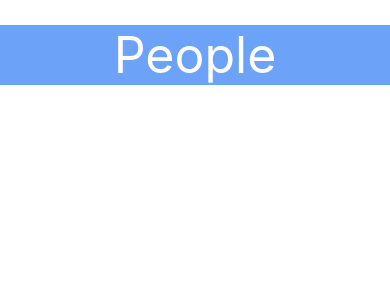
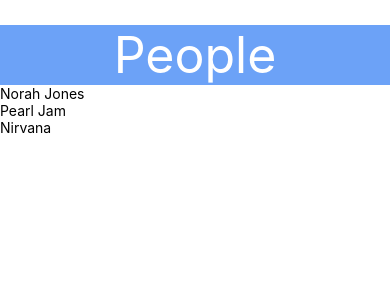
Before and after one commit to FeMaffezzolli/react_native_app, a React Native app: screen / in a window 390 px wide. Shown: the top 300 px of the page. Built offline with nearby package versions, Linux system fonts and the light colour scheme.

Commit message:
Listing names

```diff
--- a/App.js
+++ b/App.js
@@ -4,10 +4,26 @@
 import Header from './src/components/Header';
 
 export default class App extends React.Component {
+
+  renderList() {
+    const names = [
+      'Norah Jones',
+      'Pearl Jam',
+      'Nirvana'
+    ];
+
+    const textElements = names.map(name => {
+      return <Text>{name}</Text>
+    })
+
+    return textElements;
+  }
+
   render() {
     return (
       <View>
         <Header title="People" />
+        { this.renderList() }
       </View>
     );
   }
```
